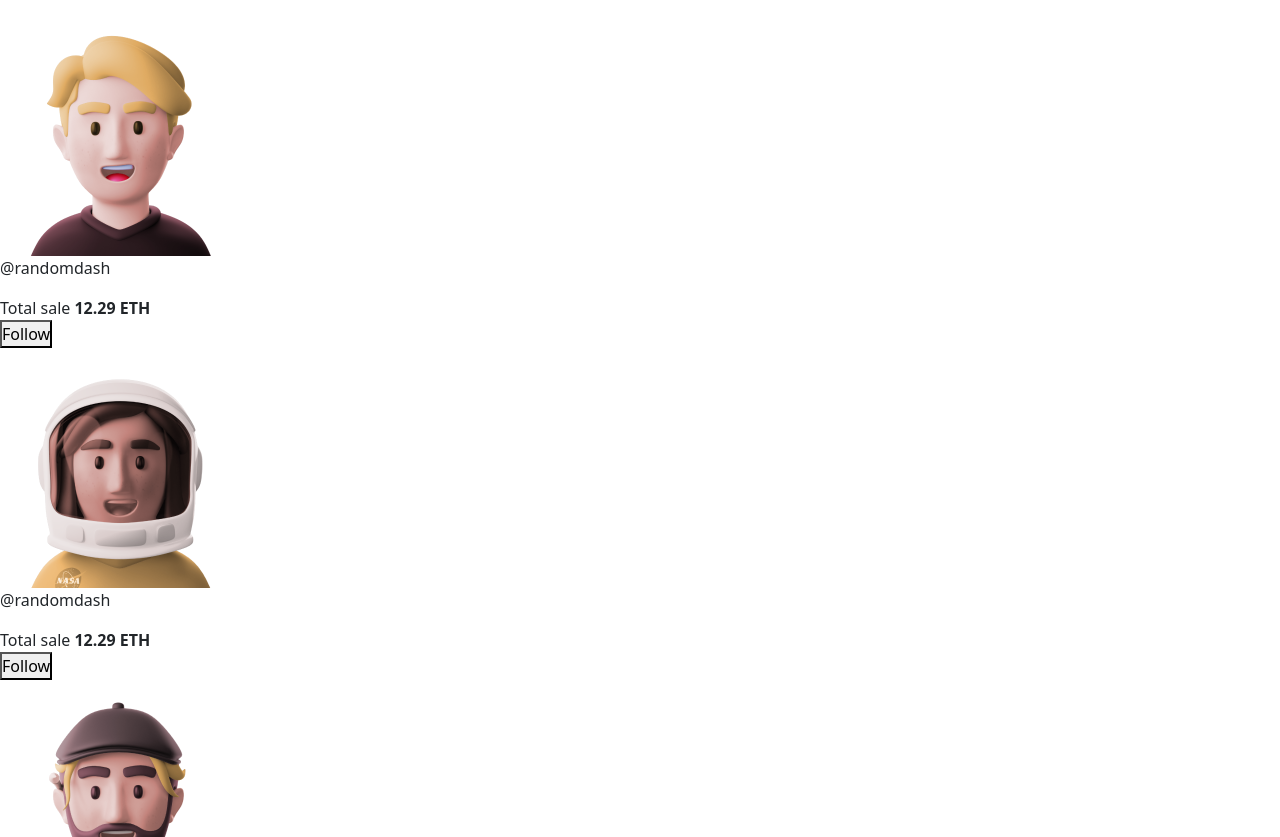
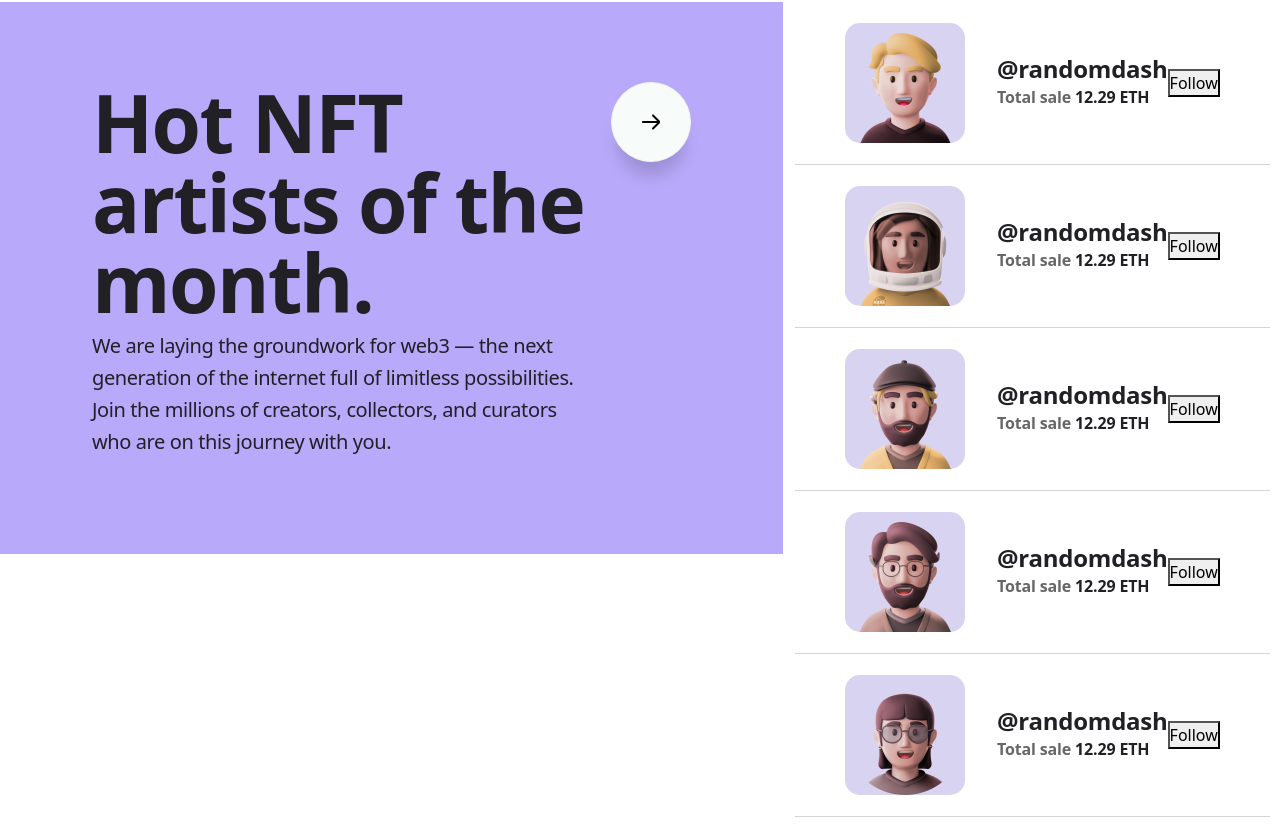
Before and after one commit to www-beka/React_Project, a React (Create React App) app in the folder crypter-app/: page /Discover in a window 1280 px wide. Shown: the part 7043-7880 px from the top of the page. Built offline with nearby package versions, Linux system fonts and the light colour scheme.

Commit message:
chnages for hotUsers sccren

```diff
--- a/crypter-app/src/Components/Discover/HotUsers_Month/HotUser_left/index.jsx
+++ b/crypter-app/src/Components/Discover/HotUsers_Month/HotUser_left/index.jsx
@@ -1,12 +1,17 @@
 import Next from '../../../../assets/icons/Vector_next.svg'
+import sass from '../sass/Left.scss'
+import { Container } from 'react-bootstrap'
 
 const HotUsers_Month_Left = () => {
     return(
         <>
             <div className="HotUsers_Month_Left">
+                <Container>
                     <div className="left-top">
                         <h1>Hot NFT artists of the month.</h1>
+                        <div>
                             <img src={Next} alt="" />
+                        </div>
                     </div>
                     <div className="left-bottom">
                         <p>
@@ -14,6 +19,7 @@ const HotUsers_Month_Left = () => {
                             Join the millions of creators, collectors, and curators who are on this journey with you.
                         </p>
                     </div>
+                </Container>
             </div>
         </>
     )
--- a/crypter-app/src/Components/Discover/HotUsers_Month/HotUser_right/index.jsx
+++ b/crypter-app/src/Components/Discover/HotUsers_Month/HotUser_right/index.jsx
@@ -3,70 +3,85 @@ import User_2 from '../../../../assets/images/User(1).png';
 import User_3 from '../../../../assets/images/User(8).png';
 import User_4 from '../../../../assets/images/User(4).png';
 import User_5 from '../../../../assets/images/User(2).png';
+import sass from '../sass/Right.scss'
+import { Container } from 'react-bootstrap';
+
 const HotUsers_Month_Right = () => {
     return(
         <>
             <div className="HotUsers_Month_Right">
+                <Container>
                 <div className="HotUsers">
-                    <div>
+                    <div className="users">
+                        <div className="userAvatar">
                             <img src={User_1} alt="" />
                         </div>
                         <div className="userName">
                             <p>@randomdash</p>
                             <span>Total sale <b>12.29 ETH</b></span>
                         </div>
+                    </div>
                     <button>
                         Follow
                     </button>
                 </div>
                 <div className="HotUsers">
-                    <div>
+                    <div className="users">
+                        <div className="userAvatar">
                             <img src={User_2} alt="" />
                         </div>
                         <div className="userName">
                             <p>@randomdash</p>
                             <span>Total sale <b>12.29 ETH</b></span>
                         </div>
+                    </div>
                     <button>
                         Follow
                     </button>
                 </div>
                 <div className="HotUsers">
-                    <div>
+                    <div className="users">
+                        <div className="userAvatar">
                             <img src={User_3} alt="" />
                         </div>
                         <div className="userName">
                             <p>@randomdash</p>
                             <span>Total sale <b>12.29 ETH</b></span>
                         </div>
+                    </div>
                     <button>
                         Follow
                     </button>
                 </div>
                 <div className="HotUsers">
-                    <div>
+                    <div className="users">
+                        <div className="userAvatar">
                             <img src={User_4} alt="" />
                         </div>
                         <div className="userName">
                             <p>@randomdash</p>
                             <span>Total sale <b>12.29 ETH</b></span>
                         </div>
+                    </div>
                     <button>
                         Follow
                     </button>
                 </div>
                 <div className="HotUsers">
-                    <div>
+                    <div className="users">
+                        <div className="userAvatar">
                             <img src={User_5} alt="" />
                         </div>
                         <div className="userName">
                             <p>@randomdash</p>
                             <span>Total sale <b>12.29 ETH</b></span>
                         </div>
+                    </div>
                     <button>
                         Follow
                     </button>
                 </div>
+                </Container>
             </div>
         </>
     )
--- a/crypter-app/src/Components/Discover/HotUsers_Month/index.jsx
+++ b/crypter-app/src/Components/Discover/HotUsers_Month/index.jsx
@@ -1,15 +1,17 @@
 import HotUsers_Month_Left from "./HotUser_left"
 import HotUsers_Month_Right from "./HotUser_right"
-import { Row, Col, Container } from "react-bootstrap"
+import scss from './sass/index.scss'
 const HotUsers_Month = () => {
     return(
         <>
+            <div className="HotUsers_Month">
                 <section>
                     <HotUsers_Month_Left />
                 </section>
                 <section>
                     <HotUsers_Month_Right />
                 </section>
+            </div>
         </>
     )
 }
--- /dev/null
+++ b/crypter-app/src/Components/Discover/HotUsers_Month/sass/Left.scss
@@ -0,0 +1,39 @@
+.HotUsers_Month_Left{
+    background: #B9A9FB;
+    padding: 80px;
+    .left-top{
+        display: flex;
+        h1{
+            width: 519px;
+            font-style: normal;
+            font-weight: 800;
+            font-size: 80px;
+            line-height: 80px;
+            letter-spacing: -0.02em;
+            color: #202025;
+        }
+        div{
+            width: 80px;
+            height: 80px;
+            background: #F7FBFA;
+            border: 1px solid #F1F4F4;
+            box-shadow: 0px 20px 16px -6px rgba(0, 0, 0, 0.15);
+            border-radius: 80px;
+
+            display: flex;
+            justify-content: center;
+            align-items: center;
+        }
+    }
+    .left-bottom{
+        p{
+            width: 504px;
+            font-style: normal;
+            font-weight: 500;
+            font-size: 20px;
+            line-height: 32px;
+            letter-spacing: -0.02em;
+            color: #202025;
+        }
+    }
+}
--- /dev/null
+++ b/crypter-app/src/Components/Discover/HotUsers_Month/sass/Right.scss
@@ -0,0 +1,53 @@
+.HotUsers_Month_Right{
+    .HotUsers{
+        display: flex;
+        justify-content: space-between;
+        align-items: center;
+
+        border-bottom: 1px solid #D1D5D5;
+        padding: 21px 50px;
+        .users{
+            display: flex;
+            .userAvatar{
+                background-color: #D9D3F2;
+                border-radius: 15px;
+                img{
+                    width: 120px;
+                    height: 120px;
+                }
+            }
+            .userName{
+                margin-left: 32px;
+                margin-top: 30px;
+                p{
+                    font-style: normal;
+                    font-weight: 700;
+                    font-size: 24px;
+                    line-height: 32px;
+                    letter-spacing: -0.01em;
+                    color: #202025;
+                    margin-bottom: 0;
+                }
+                span{
+                    font-style: normal;
+                    font-weight: 700;
+                    font-size: 16px;
+                    line-height: 24px;
+                    /* identical to box height, or 150% */
+
+                    letter-spacing: -0.01em;
+
+                    color: #666666;
+                    b{
+                        font-style: normal;
+                        font-weight: 700;
+                        font-size: 16px;
+                        line-height: 24px;
+                        letter-spacing: -0.01em;
+                        color: #202025;
+                    }
+                }
+            }
+        }
+    }
+}
--- /dev/null
+++ b/crypter-app/src/Components/Discover/HotUsers_Month/sass/index.scss
@@ -0,0 +1,5 @@
+.HotUsers_Month{
+    margin-top: 130px;
+    display: grid;
+    grid-template-columns: 6fr 6fr;
+}
```
Lines whose indentation alone changed are shown as unchanged.
